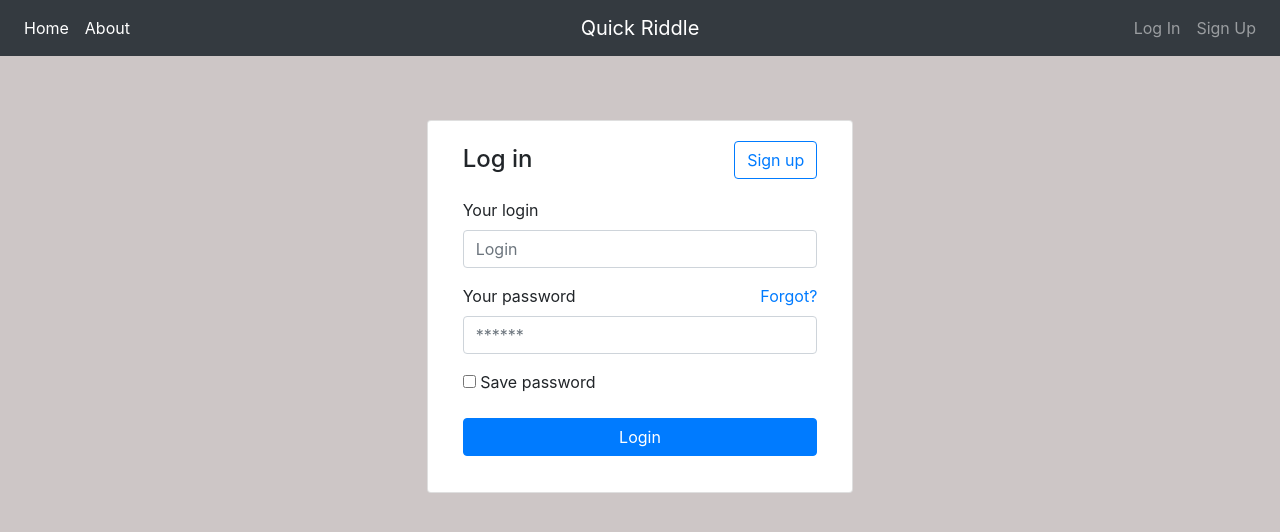
After one commit to JohnnyBeet/QuickRiddle, a Flask app: page /login in a window 1280 px wide. The commit adds this page. Shown: the top 532 px of the page. Run offline with Flask 3, Linux system fonts and the light colour scheme.

Commit message:
Added basic login and signup pages

```diff
--- a/project/run.py
+++ b/project/run.py
@@ -11,6 +11,16 @@ def home():
 def about():
     return render_template('about.html')
 
+
+@app.route("/login")
+def login():
+    return render_template('login.html')
+
+@app.route("/signup")
+def signup():
+    return render_template('signup.html')
+
+
 @app.route("/difficulty")
 def difficulty():
     return render_template('difficulty.html')
--- a/project/static/main.css
+++ b/project/static/main.css
@@ -39,3 +39,10 @@ body {
     background-color: rgb(149, 142, 109);
 
 }
+
+.m-all {
+   margin-top: 5%;
+   margin-bottom: auto;
+   margin-left: auto;
+   margin-right: auto;
+}
--- a/project/templates/layout.html
+++ b/project/templates/layout.html
@@ -34,10 +34,10 @@
       <div class="navbar-collapse collapse w-100 order-3 dual-collapse2">
           <ul class="navbar-nav ml-auto">
               <li class="nav-item">
-                  <a class="nav-link" href="#">Log In</a>
+                  <a class="nav-link" href="{{ url_for('login') }}">Log In</a>
               </li>
               <li class="nav-item">
-                  <a class="nav-link" href="#">Sign Up</a>
+                  <a class="nav-link" href="{{ url_for('signup') }}">Sign Up</a>
               </li>
           </ul>
       </div>
--- /dev/null
+++ b/project/templates/login.html
@@ -0,0 +1,28 @@
+{% extends "layout.html" %}
+    {% block content %}
+    <div class="card col-4 d-flex m-all">
+        <article class="card-body">
+        <a href=" {{ url_for('signup')}}" class="float-right btn btn-outline-primary">Sign up</a>
+        <h4 class="card-title mb-4 mt-1">Log in</h4>
+             <form>
+            <div class="form-group">
+                <label>Your login</label>
+                <input name="" class="form-control" placeholder="Login" type="text">
+            </div> <!-- form-group// -->
+            <div class="form-group">
+                <a class="float-right" href="#">Forgot?</a>
+                <label>Your password</label>
+                <input class="form-control" placeholder="******" type="password">
+            </div> <!-- form-group// -->
+            <div class="form-group">
+            <div class="checkbox">
+              <label> <input type="checkbox"> Save password </label>
+            </div> <!-- checkbox .// -->
+            </div> <!-- form-group// -->
+            <div class="form-group">
+                <button type="submit" class="btn btn-primary btn-block"> Login  </button>
+            </div> <!-- form-group// -->
+        </form>
+        </article>
+        </div> <!-- card.// -->
+{% endblock %}
```
Also changed, not shown: project/templates/signup.html (added, +21 -0 lines).
